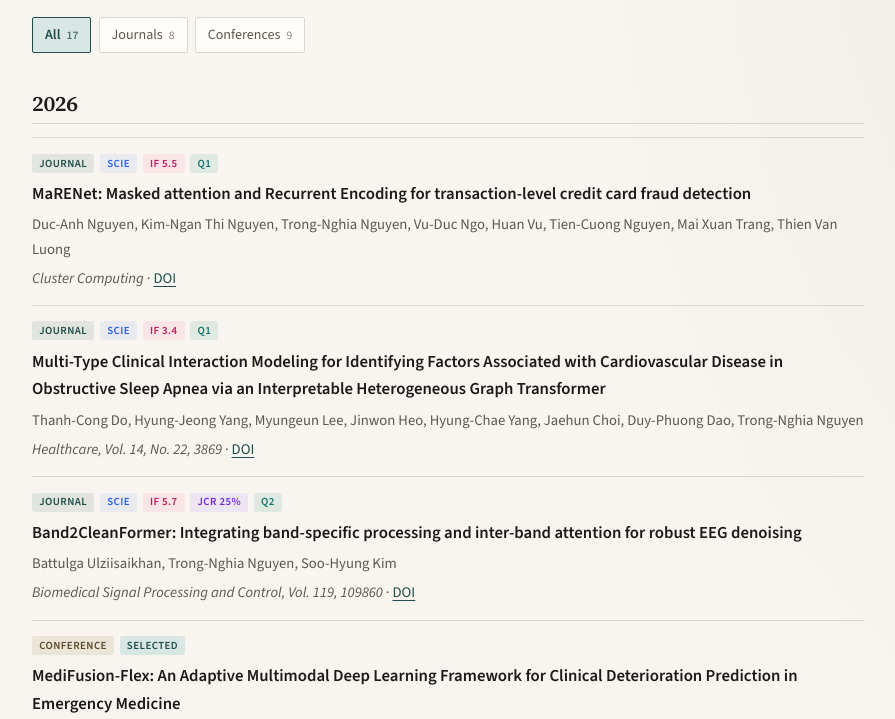
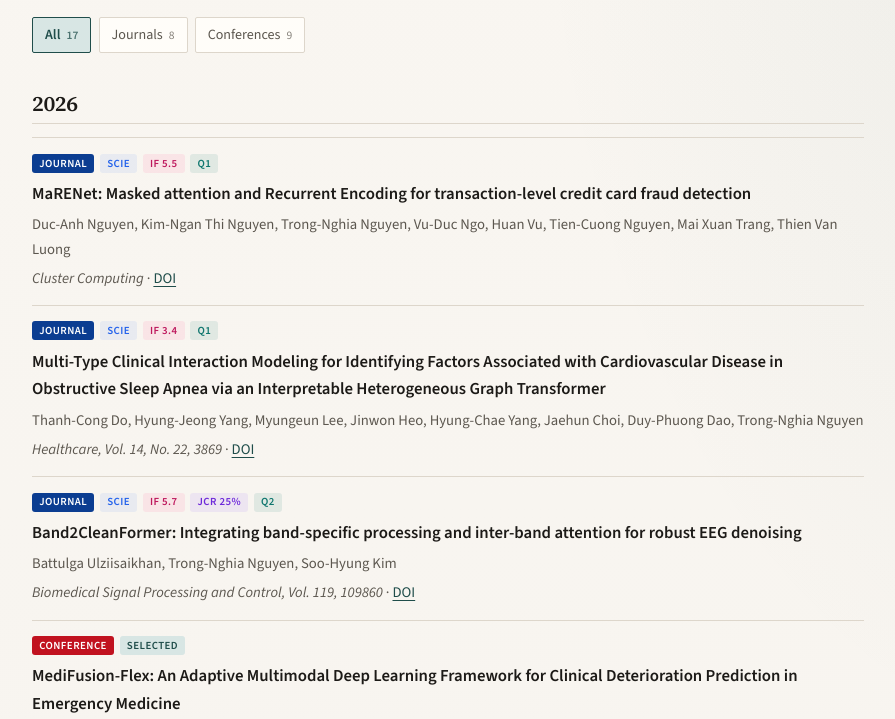
Before and after one commit to nghianguyen7171/nghianguyen7171.github.io, an Astro site: page /publications in a window 1280 px wide. Shown: the part 231-950 px from the top of the page, without its empty margins (192-1087 px from the left). Built offline with nearby package versions, Linux system fonts and the light colour scheme; Astro itself is replaced by a stand-in of ours.

Commit message:
Use bold solid colors for Journal and Conference tags.
Co-authored-by: Cursor <cursoragent@cursor.com>

```diff
--- a/src/styles/global.css
+++ b/src/styles/global.css
@@ -277,13 +277,13 @@ p {
 }
 
 .tag-journal {
-  color: #1f4d4a;
-  background: rgba(31, 77, 74, 0.1);
+  color: #fff;
+  background: #0b3d91;
 }
 
 .tag-conference {
-  color: #5c4a2a;
-  background: rgba(140, 110, 50, 0.12);
+  color: #fff;
+  background: #c1121f;
 }
 
 .tag-index {
```
Also changed, not shown: backup-context.md (+5 -2 lines).
